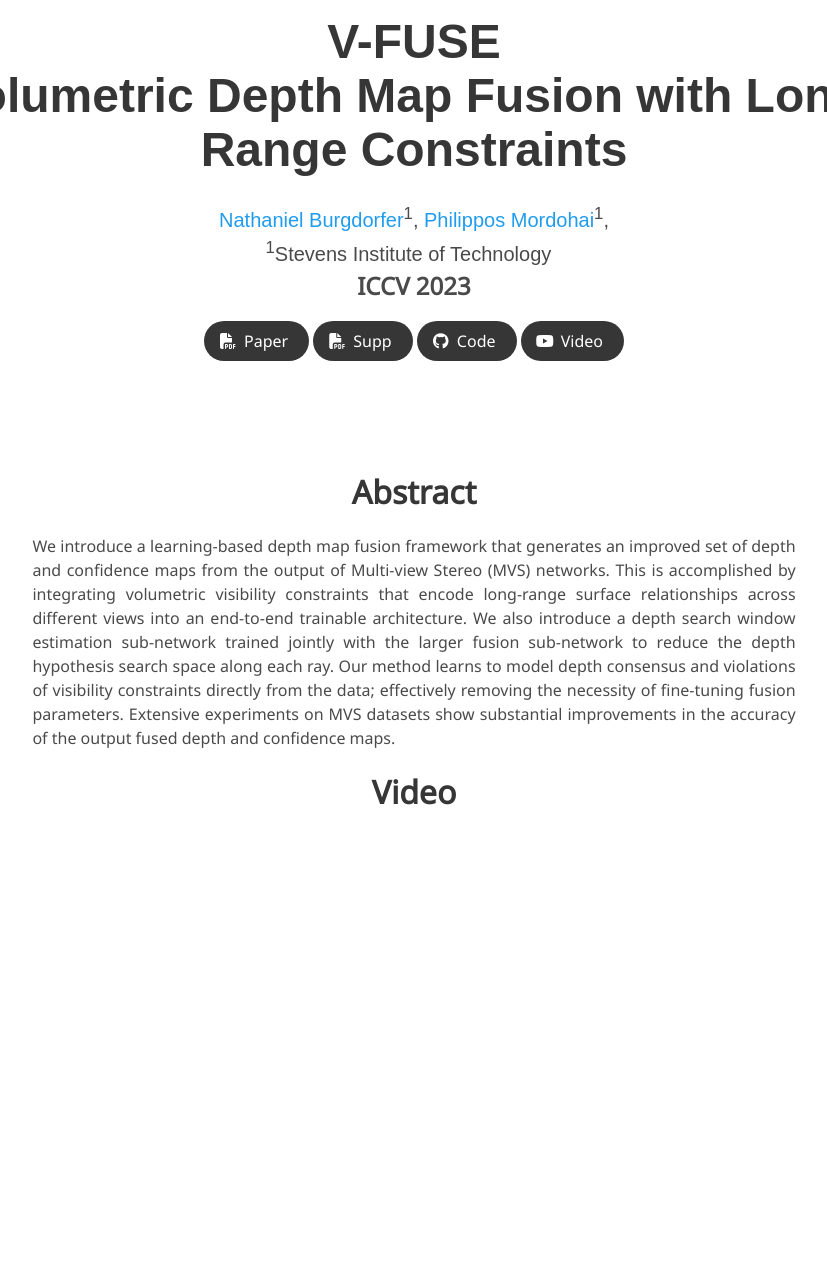
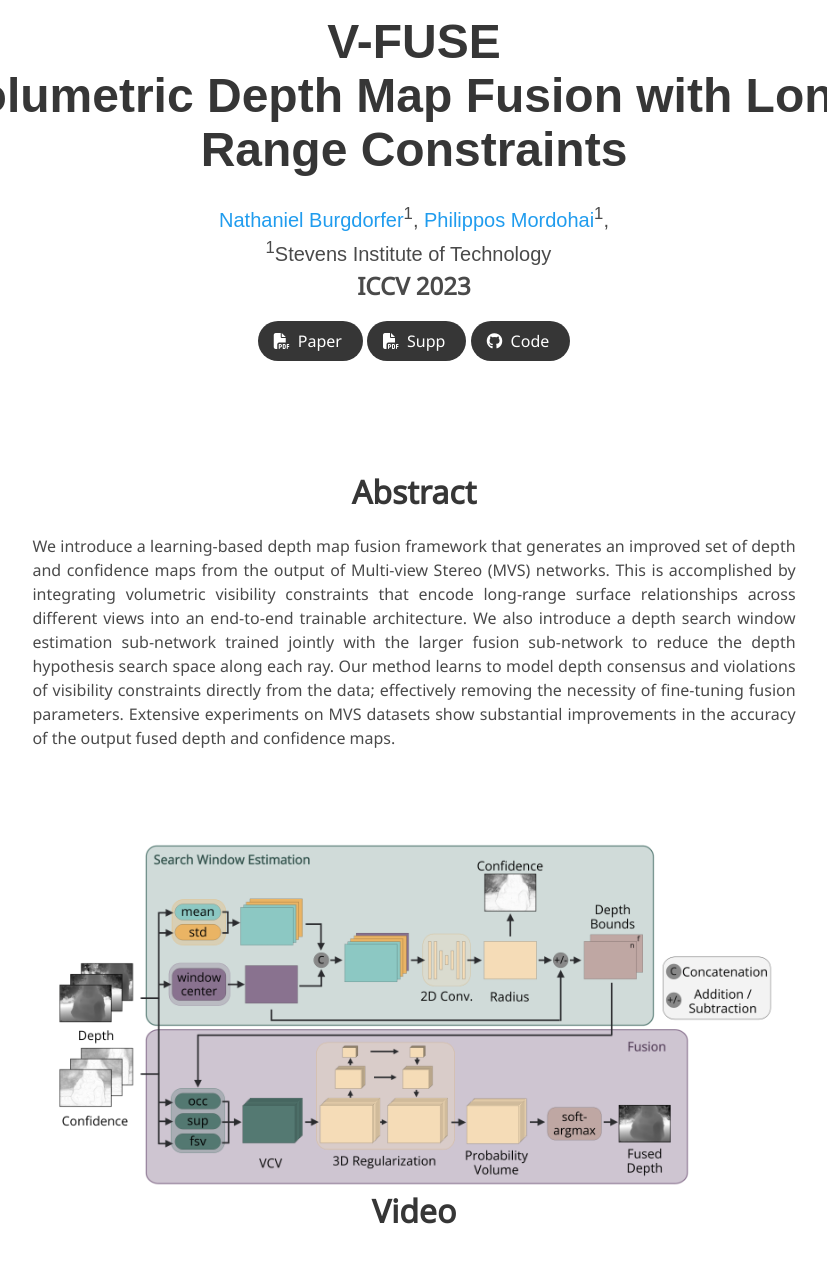
Before and after one commit to nburgdorfer/vfuse, a plain HTML site: page index.html in a window 1280 px wide. Shown: the part 33-1296 px from the top of the page, without its empty margins (226-1053 px from the left). Before the commit the page ends 915 px from the top, so only its background shows below. Drawn offline with nearby package versions, Linux system fonts and the light colour scheme; some icons are missing; a web font is replaced by a local one.

Commit message:
Adding assets

```diff
--- a/index.html
+++ b/index.html
@@ -107,16 +107,6 @@
                   </span>
                   <span>Code</span>
                   </a>
-
-              <!-- Video Link. -->
-              <span class="link-block">
-                <a href="https://www.youtube.com"
-                   class="external-link button is-normal is-rounded is-dark">
-                  <span class="icon">
-                      <i class="fab fa-youtube"></i>
-                  </span>
-                  <span>Video</span>
-                </a>
               </span>
           </div>
         </div>
@@ -341,9 +331,9 @@
     </div>
     <!--/ Abstract. -->
 
-<!-- <div align="center" style="margin-top:80px;" style="margin-bottom:120px;">
-<img style='height: auto; width: 75%; object-fit: contain' src="static/images/overview.png" alt="overview_image">
-</div>  -->
+    <div align="center" style="margin-top:80px;" style="margin-bottom:120px;">
+        <img style='height: auto; width: 75%; object-fit: contain' src="static/images/pipeline.png" alt="overview_image">
+    </div>
 
     <!-- Paper video. -->
     <div class="columns is-centered has-text-centered">
```
Also changed, not shown: static/images/pipeline.png (added), 1 other file.
